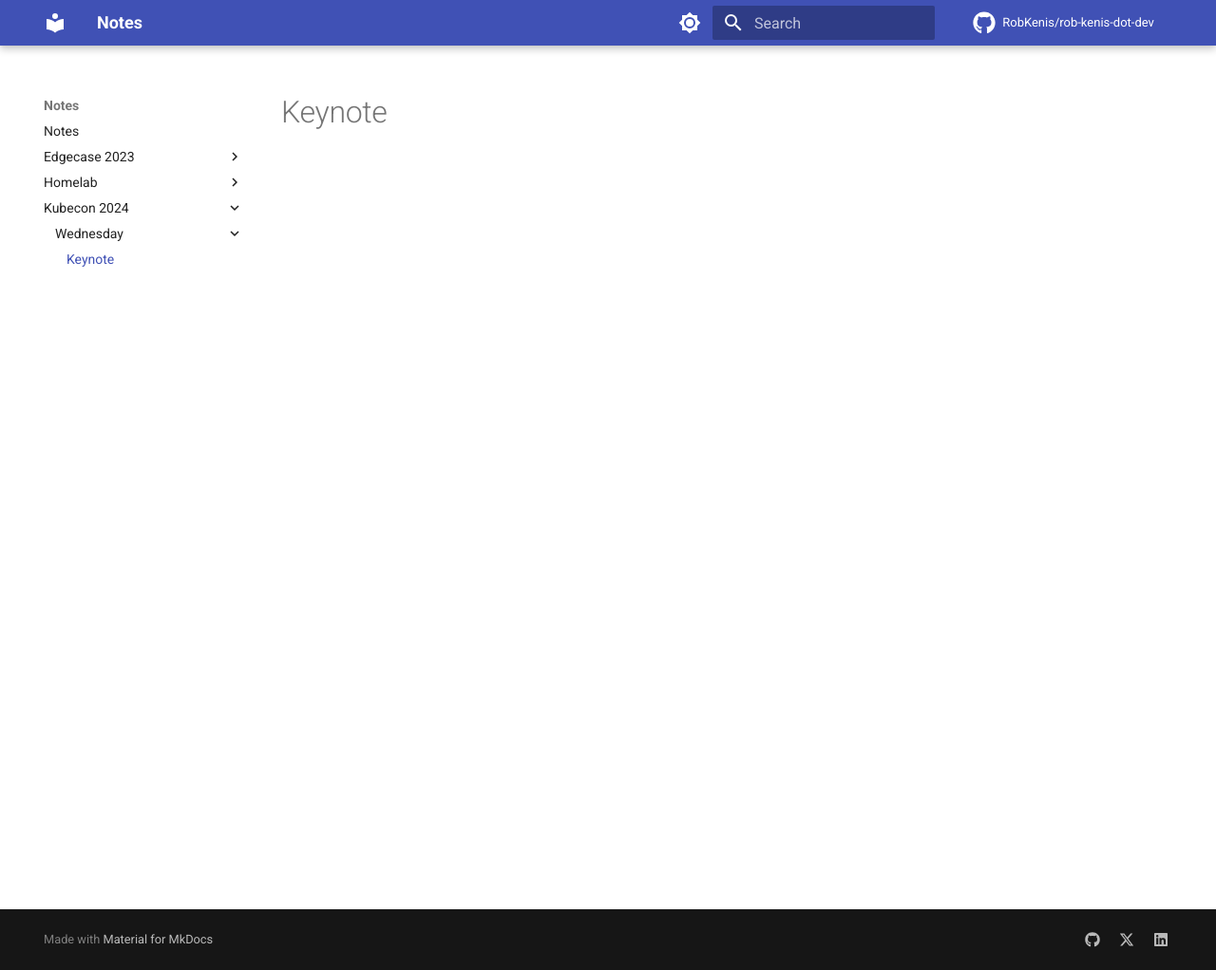
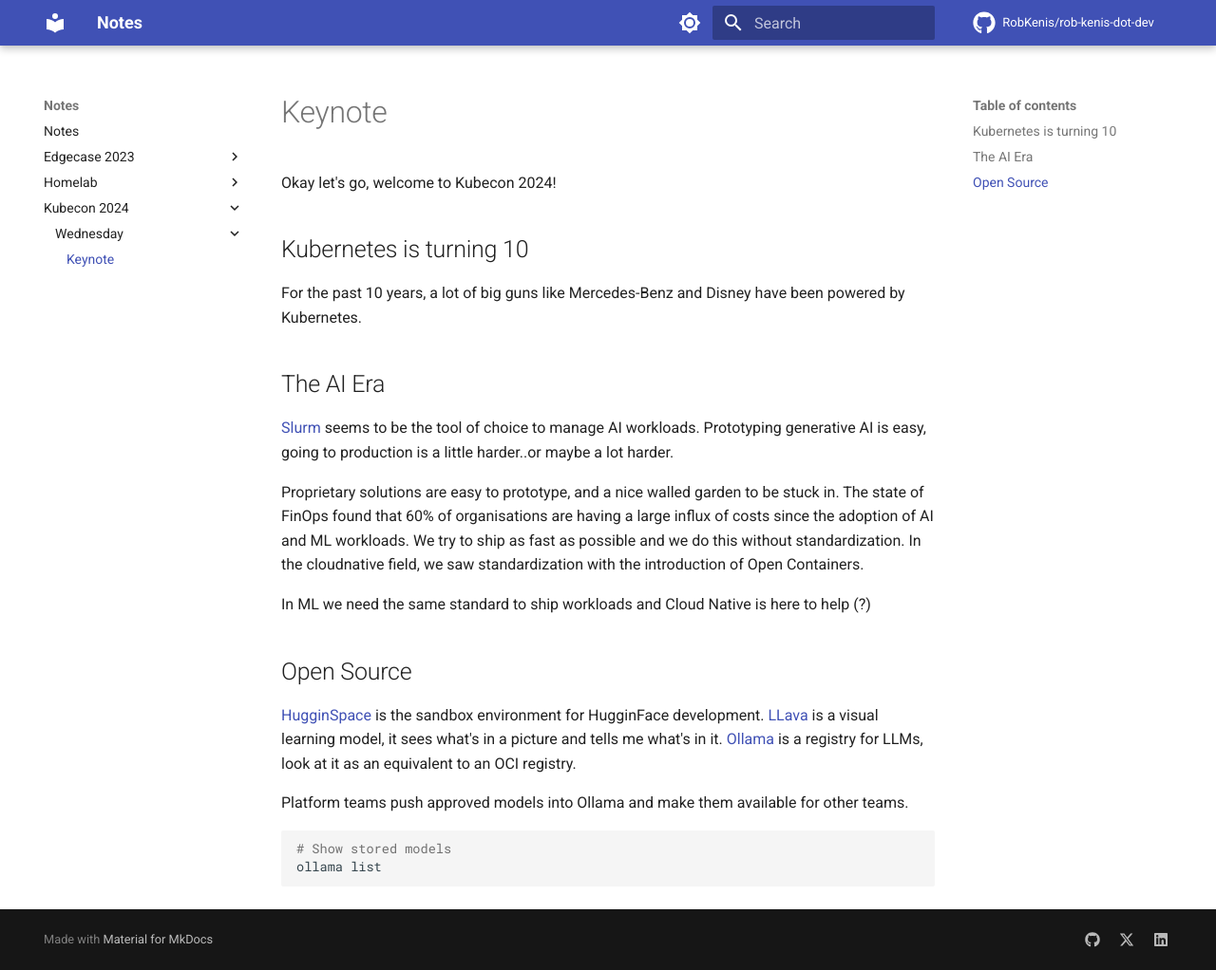
Before and after one commit to RobKenis/rob-kenis-dot-dev, an MkDocs documentation site: the page built from docs/kubecon-2024/wednesday/1-keynote.md, in a window 1280 px wide and 1022 px high. Shown: the whole window at 95% size. Built offline with MkDocs 1.6.1 and Material for MkDocs 9.7.7, drawn with Linux system fonts in a browser that asks for light colours; comment, search, counter and statistics services are not loaded.

Commit message:
Add intro for keynote

````diff
--- a/docs/kubecon-2024/wednesday/1-keynote.md
+++ b/docs/kubecon-2024/wednesday/1-keynote.md
@@ -1 +1,33 @@
 # Keynote
+
+Okay let's go, welcome to Kubecon 2024!
+
+## Kubernetes is turning 10
+
+For the past 10 years, a lot of big guns like Mercedes-Benz and Disney have been powered by Kubernetes.
+
+## The AI Era
+
+[Slurm](https://slurm.schedmd.com/documentation.html) seems to be the tool of choice to manage AI workloads.
+Prototyping generative AI is easy, going to production is a little harder..or maybe a lot harder.
+
+Proprietary solutions are easy to prototype, and a nice walled garden to be stuck in.
+The state of FinOps found that 60% of organisations are having a large influx of costs
+since the adoption of AI and ML workloads. We try to ship as fast as possible and we do this without
+standardization. In the cloudnative field, we saw standardization with the introduction of Open Containers.
+
+In ML we need the same standard to ship workloads and Cloud Native is here to help (?)
+
+## Open Source
+
+[HugginSpace](https://huggingface.co/spaces) is the sandbox environment for HugginFace development.
+[LLava](https://llava-vl.github.io/) is a visual learning model, it sees what's in a picture and tells
+me what's in it. [Ollama](https://ollama.com/) is a registry for LLMs, look at it as an equivalent to an OCI
+registry.
+
+Platform teams push approved models into Ollama and make them available for other teams.
+
+```shell
+# Show stored models
+ollama list
+```
````
